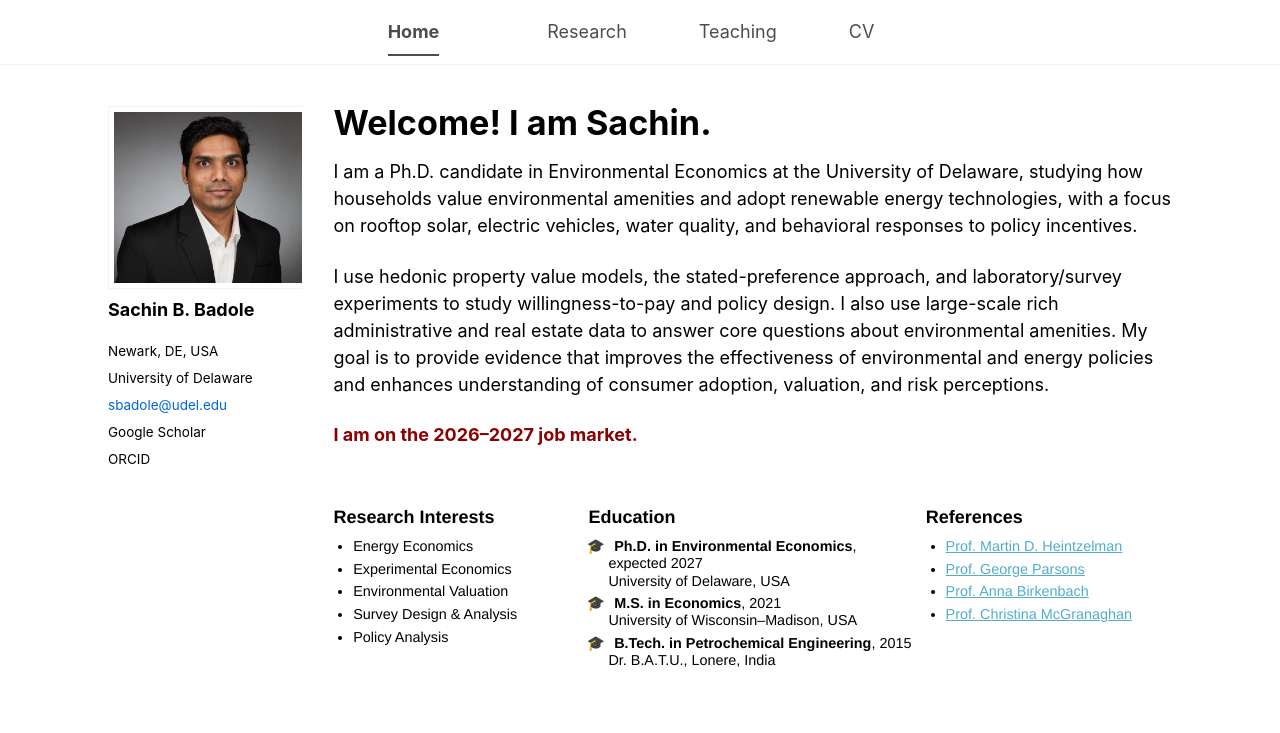
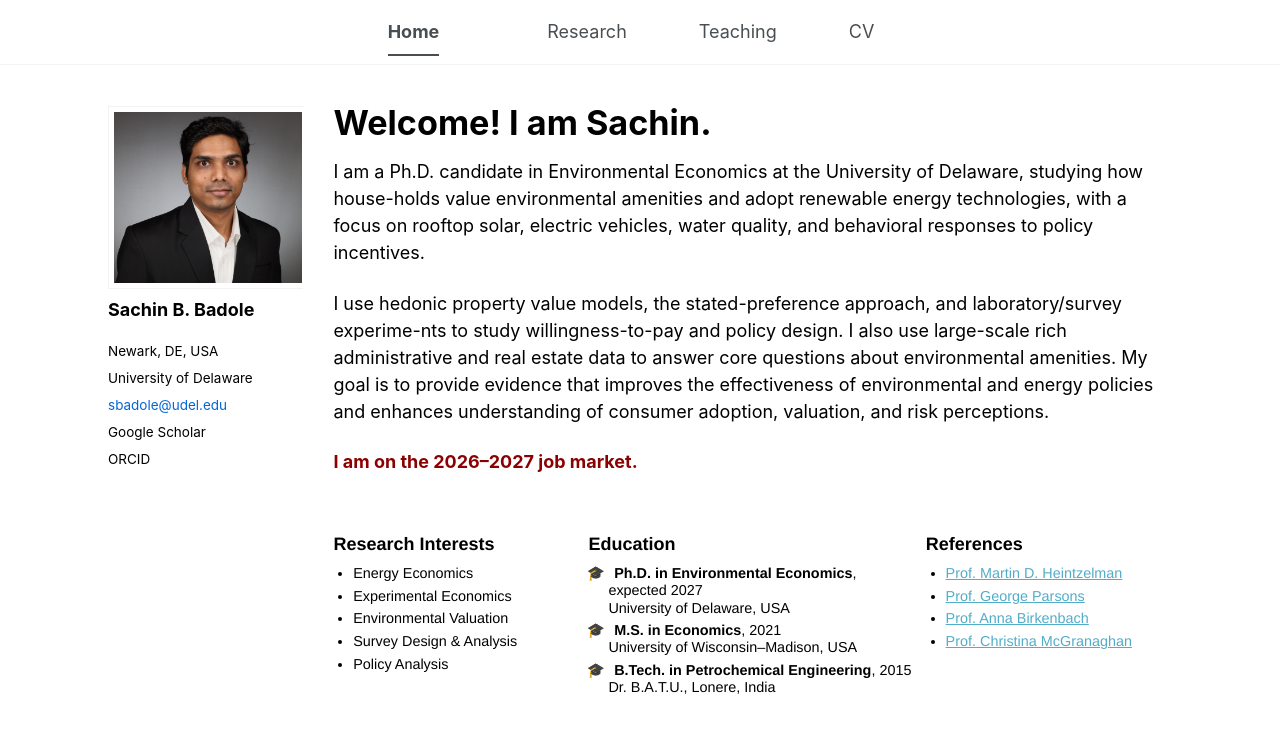
Before and after one commit to sachin-b-badole/sachin-b-badole.github.io, a Jekyll site: the page built from _pages/about.md, in a window 1280 px wide. Shown: the top 733 px of the page. Built offline with Jekyll 4.4.1, drawn with Linux system fonts in a browser that asks for light colours.

Commit message:
Update about.md

```diff
--- a/_pages/about.md
+++ b/_pages/about.md
@@ -9,9 +9,9 @@
   - /about.html
 ---
 
-I am a Ph.D. candidate in Environmental Economics at the University of Delaware, studying how households value environmental amenities and adopt renewable energy technologies, with a focus on rooftop solar, electric vehicles, water quality, and behavioral responses to policy incentives.
+I am a Ph.D. candidate in Environmental Economics at the University of Delaware, studying how house-holds value environmental amenities and adopt renewable energy technologies, with a focus on rooftop solar, electric vehicles, water quality, and behavioral responses to policy incentives.
 
-I use hedonic property value models, the stated-preference approach, and laboratory/survey experiments to study willingness-to-pay and policy design. I also use large-scale rich administrative and real estate data to answer core questions about environmental amenities. My goal is to provide evidence that improves the effectiveness of environmental and energy policies and enhances understanding of consumer adoption, valuation, and risk perceptions.
+I use hedonic property value models, the stated-preference approach, and laboratory/survey experime-nts to study willingness-to-pay and policy design. I also use large-scale rich administrative and real estate data to answer core questions about environmental amenities. My goal is to provide evidence that improves the effectiveness of environmental and energy policies and enhances understanding of consumer adoption, valuation, and risk perceptions.
 
 <span style="color:darkred; font-weight:bold;">I am on the 2026–2027 job market.</span>
 
```
